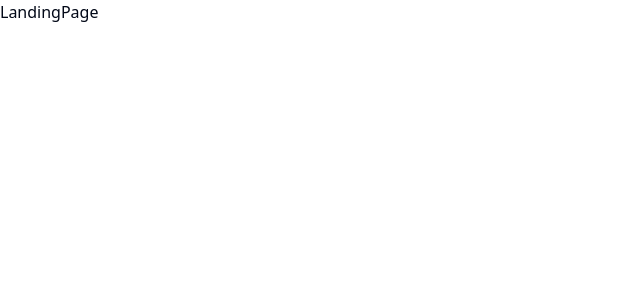
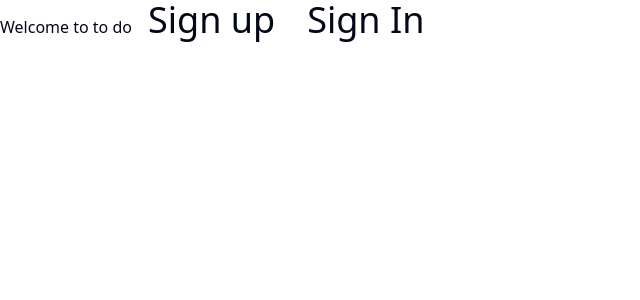
Before and after one commit to love-to-code108/todoApp, a React (Vite) app in the folder frontend/: page / in a window 1280 px wide. Shown: the top 300 px of the page, without its empty margins (0-640 px from the left). Built offline with nearby package versions, Linux system fonts and the light colour scheme.

Commit message:
linked the buttons with their specific path so that it is easy to navigate and i am currently working on making the atoms and exporting them

```diff
--- a/frontend/src/pages/LandingPage.jsx
+++ b/frontend/src/pages/LandingPage.jsx
@@ -1,7 +1,12 @@
+import { Link } from "react-router-dom"
 
 
 export const LandingPage = () => {
   return (
-    <div>LandingPage</div>
+    <div>
+        Welcome to to do
+        <Link to='./signup' className=" m-4 text-4xl">Sign up</Link>
+        <Link to='./signin' className=" m-4 text-4xl">Sign In</Link>
+    </div>
   )
 }
--- a/frontend/src/pages/SignInPage.jsx
+++ b/frontend/src/pages/SignInPage.jsx
@@ -76,7 +76,7 @@ export const SignInPage = () => {
 
                 {/* IF YOU ALREADY HAVE AN ACCOUNT SIGN UP  */}
                 <div className=" relative bottom-[2rem] left-1">
-                    <p className=" color-grey text-[12px]">Dont have an account <Link className=" text-black font-semibold ml-[1px]">Sign Up</Link></p>
+                    <p className=" color-grey text-[12px]">Dont have an account <Link className=" text-black font-semibold ml-[1px]" to="/signup">Sign Up</Link></p>
                 </div>
 
             </div>
--- a/frontend/src/pages/SignUpPage.jsx
+++ b/frontend/src/pages/SignUpPage.jsx
@@ -84,7 +84,7 @@ export const SignUpPage = () => {
 
                 {/* IF YOU ALREADY HAVE AN ACCOUNT SIGN IN  */}
                 <div className=" relative bottom-[2rem] left-1">
-                    <p className=" color-grey text-[12px]">If you already have an account <br /><Link className=" text-black font-semibold relative bottom-[2px] right-[1px]">Sign In</Link></p>
+                    <p className=" color-grey text-[12px]">If you already have an account <br /><Link className=" text-black font-semibold relative bottom-[2px] right-[1px]" to="/signin">Sign In</Link></p>
                 </div>
 
             </div>
--- a/frontend/src/recoil/atom.js
+++ b/frontend/src/recoil/atom.js
@@ -0,0 +1,6 @@
+import { atom } from 'recoil'
+
+export const userName_atom = atom({
+    key: 'userName_atom',
+    default: '',
+  });
```
